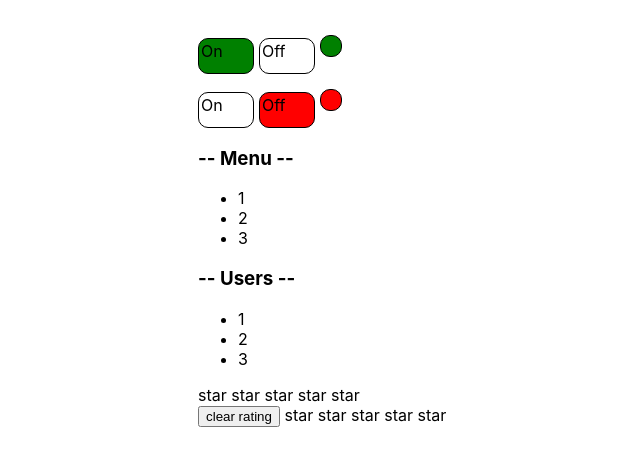
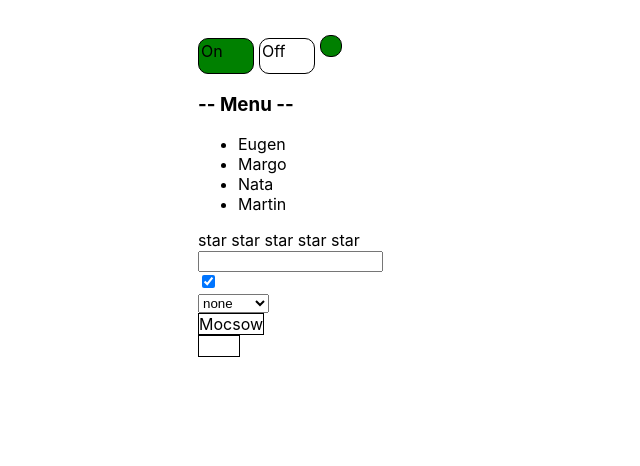
Before and after one commit to krizhik-eugen/react-ts-tests, a React (Create React App) app: page / in a window 1280 px wide. Shown: the top 466 px of the page, without its empty margins (142-782 px from the left). Built offline with nearby package versions, Linux system fonts and the light colour scheme.

Commit message:
custom select

```diff
--- a/src/App.tsx
+++ b/src/App.tsx
@@ -6,29 +6,46 @@ import {UncontrolledOnOff} from "./components/uncontrolledOnOff/UncontrolledOnOf
 import {UncontrolledAccordion} from "./components/uncontrolledAccordion/UncontrolledAccordion";
 import {UncontrolledRating} from "./components/uncontrolledRating/UncontrolledRating";
 import {OnOff} from "./components/onOff/OnOff";
+import {
+    ControlledCheckbox,
+    ControlledInput,
+    ControlledSelect
+} from "./components/inputCheckboxSelect/InputCheckboxSelect";
+import {Select} from "./components/select/Select";
 
 function App() {
 
     let [ratingValue, setRatingValue] = useState<RatingValueType>(0)
     let [accordionCollapsed, setAccordionCollapsed] = useState<boolean>(false)
     let [on, setOn] = useState<boolean>(true)
+    let [inputValueControlled, setInputValueControlled] = useState('')
+    let [selectValue1, setSelectValue1] = useState('2')
+    let [selectValue2, setSelectValue2] = useState(null)
 
     return (
         <div className={'app'}>
-
             <OnOff on={on} onClick={setOn}/>
-
+            {/*
             <UncontrolledOnOff/>
-
-            <Accordion titleValue={'Menu'} collapsed={accordionCollapsed} onClick={setAccordionCollapsed}/>
-
-            <UncontrolledAccordion titleValue={'Users'}/>
-
+*/}
+            <Accordion titleValue={'Menu'}
+                       items={[{title: 'Eugen', value: 1}, {title: 'Margo', value: 2}, {
+                           title: 'Nata',
+                           value: 3
+                       }, {title: 'Martin', value: 4}]}
+                       collapsed={accordionCollapsed}
+                       onChange={() => setAccordionCollapsed(!accordionCollapsed)}
+                       onClick={(id) => alert(`user with ID ${id} said hey`)}/>
+            {/* <UncontrolledAccordion titleValue={'Users'}/>*/}
             <Rating value={ratingValue} onClick={setRatingValue}/>
-
-            <UncontrolledRating/>
-
-
+            {/* <UncontrolledRating/>*/}
+            {/* <div><input onChange={(e) => {
+                inputValueControlled = e.currentTarget.value
+            } }  /><button onClick={()=> setInputValueControlled(inputValueControlled)}>save</button>{inputValueControlled}</div>
+*/}
+            <ControlledInput/>
+            <ControlledCheckbox/>
+            <ControlledSelect/>
             {/* <PageTitle title={'This is APP component'}/>
             <PageTitle title={'My friends'}/>
             Article 1
@@ -42,14 +59,23 @@ function App() {
             <Rating value={3}/>
             <Rating value={4}/>
             <Rating value={5}/>*/}
+            <Select value={selectValue1} onChange={setSelectValue1} items={[
+                {value: '1', title: 'Minsk'},
+                {value: '2', title: 'Mocsow'},
+                {value: '3', title: 'Kiev'}]}/>
+
+            <Select value={selectValue2} onChange={setSelectValue2} items={[
+                {value: '1', title: 'Minsk'},
+                {value: '2', title: 'Mocsow'},
+                {value: '3', title: 'Kiev'}]}/>
         </div>
+
     );
 }
 
 type PageTitlePropsType = {
     title: string
 }
-
 function PageTitle(props: PageTitlePropsType) {
     return <h1>{props.title}</h1>
 }
--- a/src/components/accordion/Accordion.tsx
+++ b/src/components/accordion/Accordion.tsx
@@ -1,42 +1,51 @@
 import React from "react";
-import {UncontrolledRating} from "../uncontrolledRating/UncontrolledRating";
+
+type ItemType = {
+    title: string
+    value: any
+}
 
 type AccordionPropsType = {
     titleValue: string,
-    onClick: (collapsed: boolean) => void
+    onChange: () => void
     collapsed: boolean
+    items: ItemType[]
+    onClick: (value: any) => void
 }
 
 export function Accordion(props: AccordionPropsType) {
-        return (
-            <div>
-                <AccordionTitle title={props.titleValue} onClick={props.onClick} collapsed={props.collapsed}/>
-                { !props.collapsed && <AccordionBody/> }
-            </div>
-        );
+    return (
+        <div>
+            <AccordionTitle title={props.titleValue} onChange={props.onChange}/>
+            {!props.collapsed && <AccordionBody onClick={props.onClick} items={props.items}/>}
+        </div>
+    );
 }
 
 type AccordionTitlePropsType = {
     title: string
-    onClick: (collapsed: boolean) => void
-    collapsed: boolean
+    onChange: () => void
+
 }
 
 function AccordionTitle(props: AccordionTitlePropsType) {
     return (
         <div>
-            <h3 onClick={() => props.onClick(!props.collapsed)}>-- {props.title} --</h3>
+            <h3 onClick={(e) => props.onChange()}>-- {props.title} --</h3>
         </div>
     );
 }
 
-function AccordionBody() {
+type AccordionBodyPropsType = {
+    items: ItemType[]
+    onClick: (value: any) => void
+}
+
+function AccordionBody(props: AccordionBodyPropsType) {
     return (
         <div>
             <ul>
-                <li>1</li>
-                <li>2</li>
-                <li>3</li>
+                {props.items.map((i, index) => <li onClick={()=> props.onClick(i.value)} key={index}>{i.title}</li>)}
             </ul>
         </div>
     )
--- /dev/null
+++ b/src/components/inputCheckboxSelect/InputCheckboxSelect.tsx
@@ -0,0 +1,37 @@
+import React, {useState, ChangeEvent} from 'react';
+
+
+export const ControlledInput = () => {
+    const [parentValue, setParentValue] = useState('')
+    const onChange = ((event: ChangeEvent<HTMLInputElement>) => setParentValue(event.currentTarget.value))
+    return (
+        <div>
+            <input value={parentValue} onChange={onChange}/>
+        </div>
+    )
+}
+
+export const ControlledCheckbox = () => {
+    const [parentValue, setParentValue] = useState(true)
+    const onChange = ((event: ChangeEvent<HTMLInputElement>) => setParentValue(event.currentTarget.checked))
+    return (
+        <div>
+            <input type='checkbox' checked={parentValue} onChange={onChange}/>
+        </div>
+    )
+}
+
+export const ControlledSelect = () => {
+    const [parentValue, setParentValue] = useState<string | undefined>(undefined)
+    const onChange = ((event: ChangeEvent<HTMLSelectElement>) => setParentValue(event.currentTarget.value))
+    return (
+        <div>
+            <select value={parentValue} onChange={onChange}>
+                <option>none</option>
+                <option value={'1'}>Minsk</option>
+                <option value={'2'}>Moscow</option>
+                <option value={'3'}>Kiev</option>
+            </select>
+        </div>
+    )
+}
--- /dev/null
+++ b/src/components/select/Select.module.css
@@ -0,0 +1,22 @@
+.select span.main {
+    border: 1px solid black;
+    display: inline-block;
+    min-height: 20px;
+    min-width: 40px;
+}
+
+.items {
+    display: block;
+    position: absolute;
+    border: 1px solid black;
+    padding: 5px;
+
+}
+
+.item.selected {
+    background-color: blue;
+    color: white;
+}
+.select.active .items {
+    display: block;
+}
--- /dev/null
+++ b/src/components/select/Select.tsx
@@ -0,0 +1,66 @@
+import React, {KeyboardEvent, useEffect, useState} from "react";
+import s from './Select.module.css'
+
+type ItemType = {
+    title: string
+    value: any
+}
+
+type SelectPropsType = {
+    value?: any
+    onChange: (value: any) => void
+    items: ItemType[]
+}
+
+export const Select = (props: SelectPropsType) => {
+    const [active, setActive] = useState(false)
+    const [hoveredItemValue, setHoveredItemValue] = useState(props.value)
+    const selectedItem = props.items.find(i => i.value === props.value)
+    const hoveredItem = props.items.find(i => i.value === hoveredItemValue)
+    useEffect(() => {
+        setHoveredItemValue(props.value)
+    }, [props.value])
+    const toggleItems = () => setActive(!active)
+    const onItemClick = (value: any) => {
+        props.onChange(value);
+        toggleItems()
+    }
+    const onKeyUp = (e: KeyboardEvent<HTMLDivElement>) => {
+        if (e.key === 'ArrowDown' || e.key === 'ArrowUp') {
+            for (let i = 0; i < props.items.length; i++) {
+                if (props.items[i].value === hoveredItemValue) {
+                    const pretendentElement = e.key === 'ArrowDown' ? props.items[i + 1] : props.items[i - 1];
+                    if (pretendentElement) {
+                        props.onChange(pretendentElement.value);
+                        return
+                    }
+                }
+            }
+            if (!selectedItem) {
+                props.onChange(props.items[0].value)
+            }
+        }
+        if (e.key === 'Enter' || e.key === 'Escape') {
+            setActive(false)
+        }
+    }
+
+    return (
+        <div className={s.select + ' ' /*+ (active ? s.active : '')*/} onKeyUp={onKeyUp} tabIndex={0}>
+            <span className={s.main} onClick={toggleItems}>{selectedItem && selectedItem.title}</span>
+            {active && <div className={s.items}>
+                {props.items.map(i => <div
+                    onMouseEnter={() => {
+                        setHoveredItemValue(i.value)
+                    }}
+                    className={s.item + ' ' + (hoveredItem === i ? s.selected : '')}
+                    key={i.value}
+                    onClick={() => {
+                        onItemClick(i.value)
+                    }}>
+                    {i.title}
+                </div>)}
+            </div>}
+        </div>
+    )
+}
```
